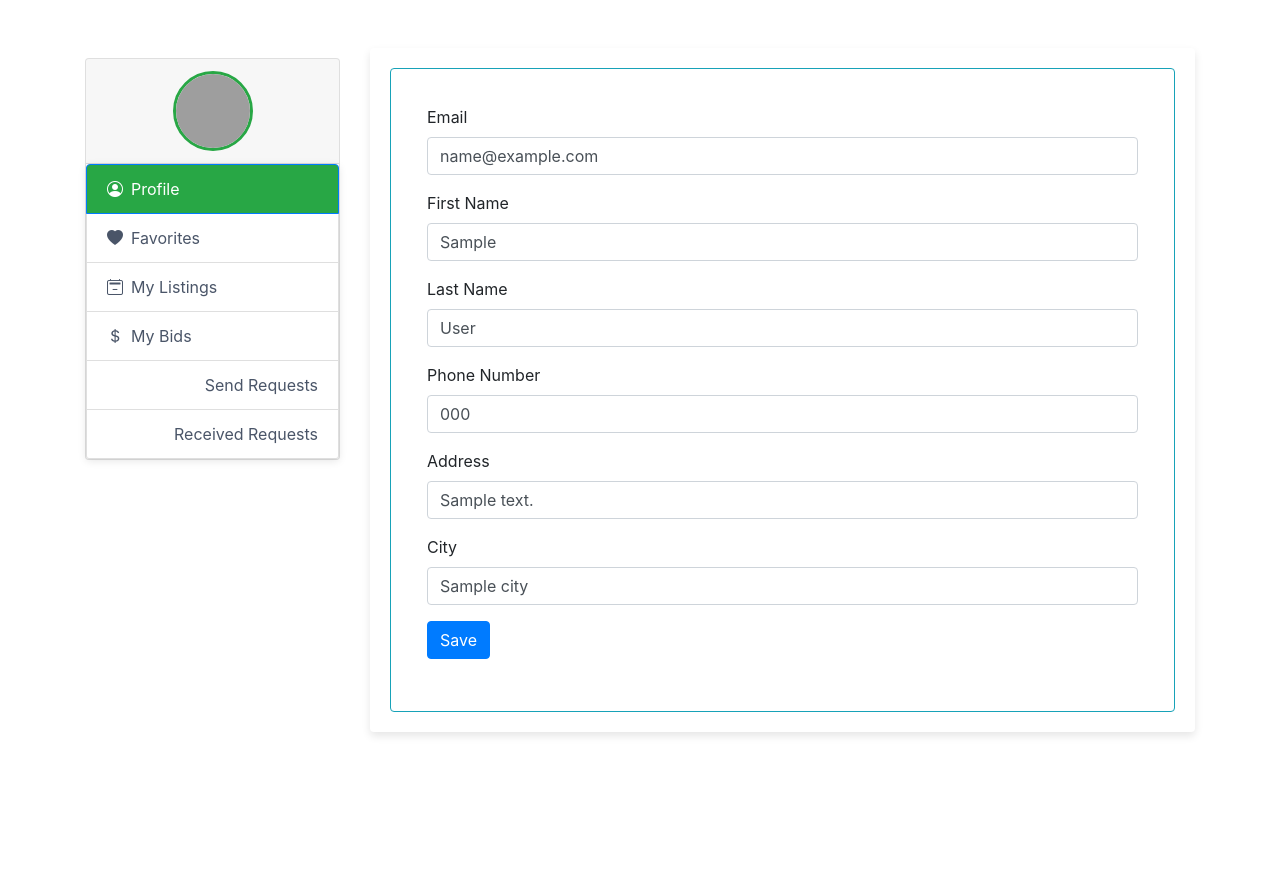
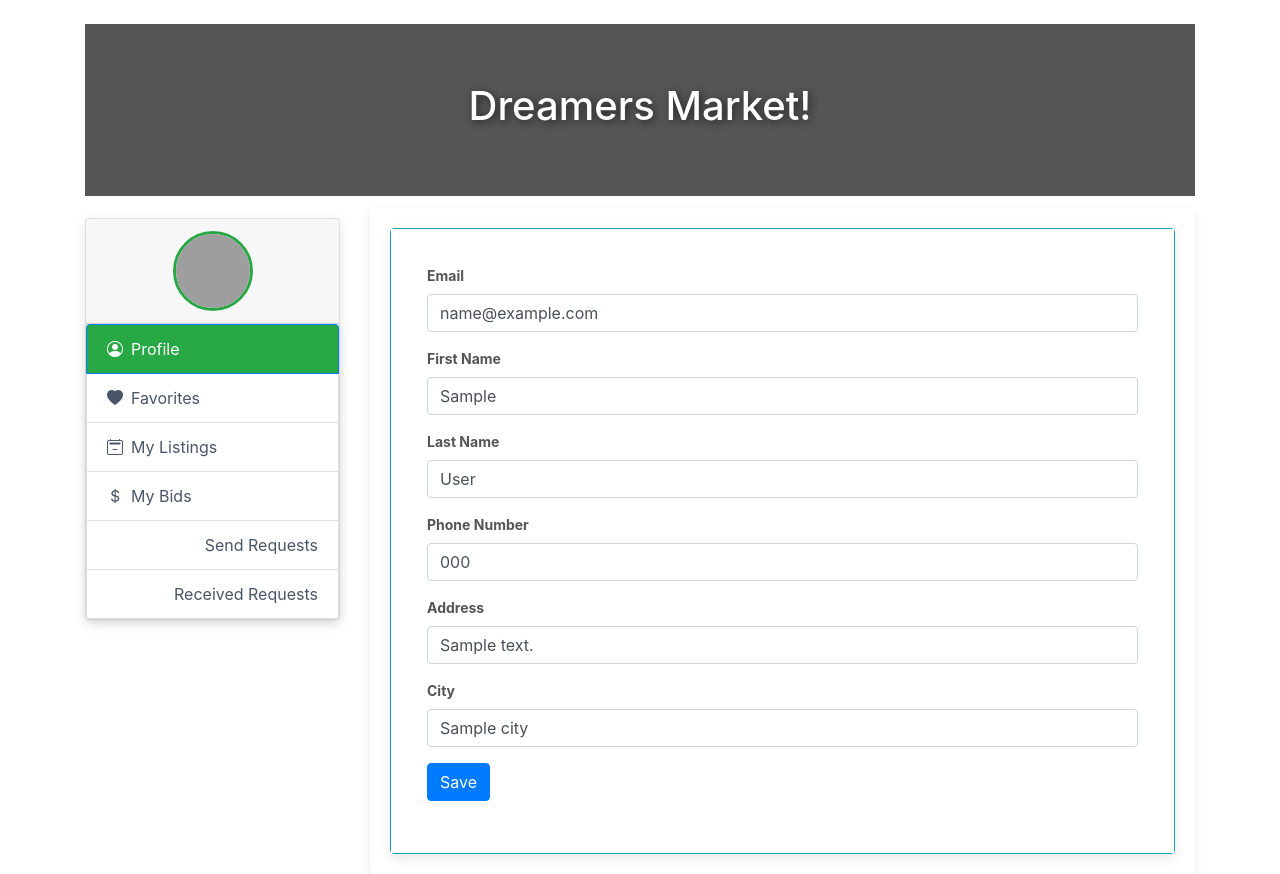
Before and after one commit to thogb/CITS5505-group-project, a Flask app: page /me/ in a window 1280 px wide. Shown: the part 72-946 px from the top of the page. Before the commit the page ends 808 px from the top, so only its background shows below. Run offline with Flask 3, Linux system fonts and the light colour scheme; a user stored in the database is signed in; tables that the repository leaves empty hold one stand-in row (values such as "Sample post"); some libraries are stand-ins or nearby versions; grey boxes are pictures that could not be loaded.

Commit message:
add new css fro profile

```diff
--- a/app/static/css/me-base.css
+++ b/app/static/css/me-base.css
@@ -1,3 +1,4 @@
+
 /* 基本颜色和字体设置 */
 :root {
   --primary-color: #28a745;  /* 绿色调 */
@@ -52,3 +53,106 @@ body {
 }
 
 /* Profile页面整体背景和字体颜色 */
+
+/* 页面整体背景和字体颜色 */
+body {
+  background-color: #e8e8e8; /* 更深的灰色背景 */
+  color: #333; /* 深灰色文字 */
+  font-family: 'Arial', sans-serif;
+}
+
+/* 卡片样式 */
+.card {
+  background-color: #fff; /* 白色背景 */
+  border: none;
+  box-shadow: 0 4px 12px rgba(0,0,0,0.1); /* 增强阴影效果 */
+  border-radius: 8px; /* 圆角边框 */
+}
+
+.card-header, .card-body {
+  background-color: #fff;
+  color: #333;
+}
+
+/* 表单控件样式 */
+.form-control {
+  background-color: #fff; /* 白色背景 */
+  color: #333;
+  border: 2px solid #aaa; /* 更深的灰色边框 */
+  border-radius: 4px; /* 轻微的圆角 */
+  padding: 10px;
+}
+
+.form-control:focus {
+  border-color: #28a745; /* 更鲜明的绿色 */
+  box-shadow: 0 0 8px rgba(40, 167, 69, 0.75); /* 鲜明绿色的阴影 */
+}
+
+/* 标签样式 */
+.form-label {
+  display: block;
+  margin-bottom: .5rem;
+  color: #555; /* 更深的灰色 */
+  font-weight: bold; /* 加粗字体 */
+  font-size: 14px;
+}
+
+/* 按钮样式 */
+.btn-primary {
+  background-color: #28a745; /* 鲜明绿色按钮 */
+  border-color: #28a745; /* 鲜明绿色边框 */
+  padding: 10px 20px;
+  border-radius: 4px; /* 轻微的圆角 */
+  font-weight: bold; /* 加粗字体 */
+}
+
+.btn-primary:hover {
+  background-color: #218838; /* 深绿色 */
+  border-color: #1e7e34;
+}
+
+/* 链接样式 */
+a {
+  color: #28a745; /* 鲜明绿色链接 */
+  text-decoration: none; /* 无下划线 */
+}
+
+a:hover {
+  color: #218838; /* 深绿色 */
+  text-decoration: underline; /* 悬停时下划线 */
+}
+
+/* top图片 */
+
+.top-image {
+  position: relative; /* 设置为相对定位 */
+  width: 100%; /* 图片覆盖整个容器宽度 */
+  height: 100px; /* 调整高度为需要的值 */
+  display: flex;
+  align-items: center;
+  justify-content: center;
+  background-size: cover;
+  background-position: center;
+  margin-top: 60px;
+}
+
+.top-image img {
+  width: 100%; /* 图片宽度为100% */
+  height: auto; /* 高度自动 */
+  display: block; /* 图片独占一行 */
+}
+
+.image-overlay {
+  position: absolute; /* 绝对定位，相对于其最近的相对定位的祖先元素 */
+  top: 0; /* 顶部对齐 */
+  left: 0; /* 左侧对齐 */
+  right: 0; /* 右侧对齐 */
+  bottom: 0; /* 底部对齐 */
+  display: flex; /* 使用Flexbox来居中内容 */
+  align-items: center; /* 垂直居中 */
+  justify-content: center; /* 水平居中 */
+  color: white; /* 文字颜色为白色 */
+  font-size: 2rem; /* 字体大小 */
+  font-weight: bold; /* 加粗字体 */
+  text-shadow: 2px 2px 8px rgba(0, 0, 0, 0.6); /* 文字阴影，增加可读性 */
+}
--- a/app/templates/me/me-base.html
+++ b/app/templates/me/me-base.html
@@ -10,9 +10,15 @@
     <link rel="stylesheet" href="https://cdnjs.cloudflare.com/ajax/libs/font-awesome/5.15.1/css/all.min.css">
 {% endblock %}
 
+{% block content %}
 
+    <div class="top-image">
+        <img src="{{ url_for('static', filename='img/top-second.jpg') }}" alt="Top Image" style="width: 100%; height: auto; display: block;">
+        <div class="image-overlay">
+            <h1>Dreamers Market!</h1>
+        </div>
+    </div>
 
-{% block content %}
     <div class="row mt-5">
         <div class="col-lg-3">
             {% block left_side_nav %}
--- a/app/templates/me/me.html
+++ b/app/templates/me/me.html
@@ -5,6 +5,7 @@
 {% set active_page = "me" %}
 
 {% block right_content %}
+
     <div class="card border-info">
         <div class="card-body">
             <form action="" method="post" class="p-3">
```
Also changed, not shown: app/static/img/top-second.jpg (added).
